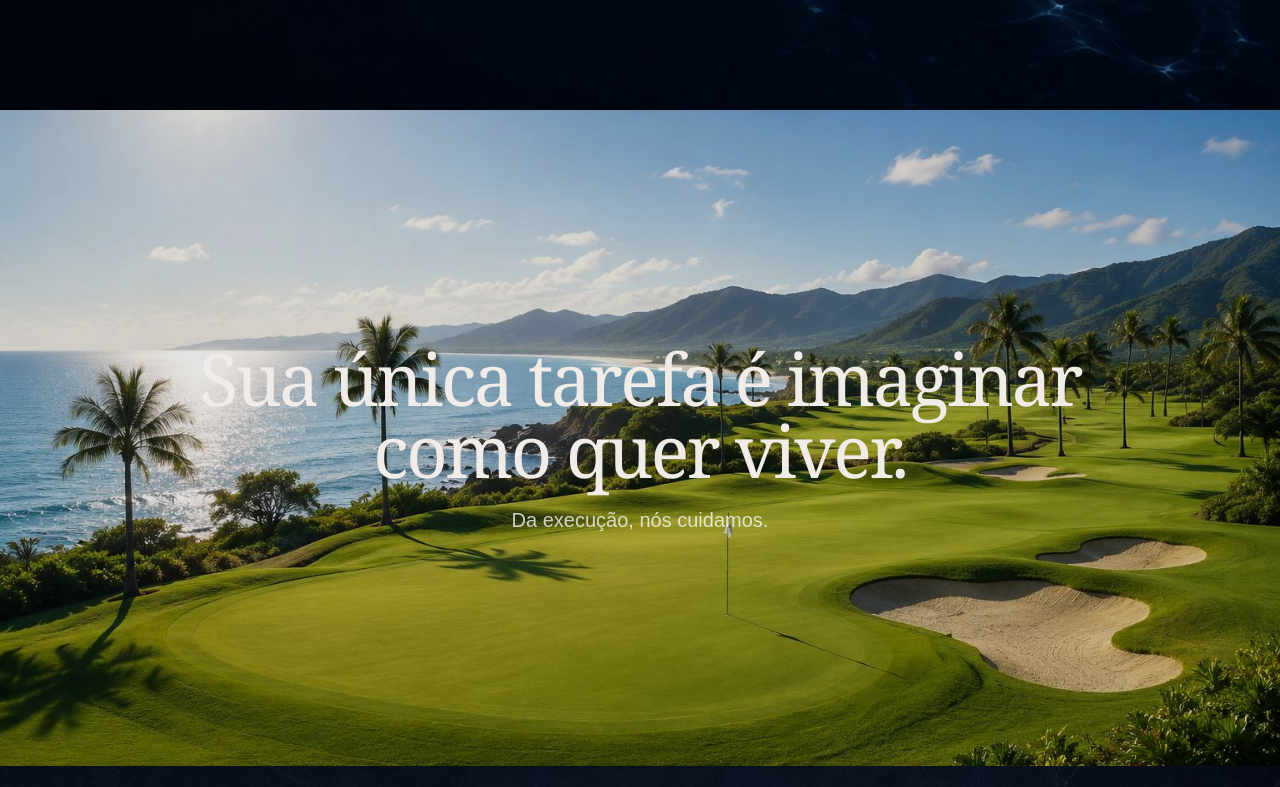
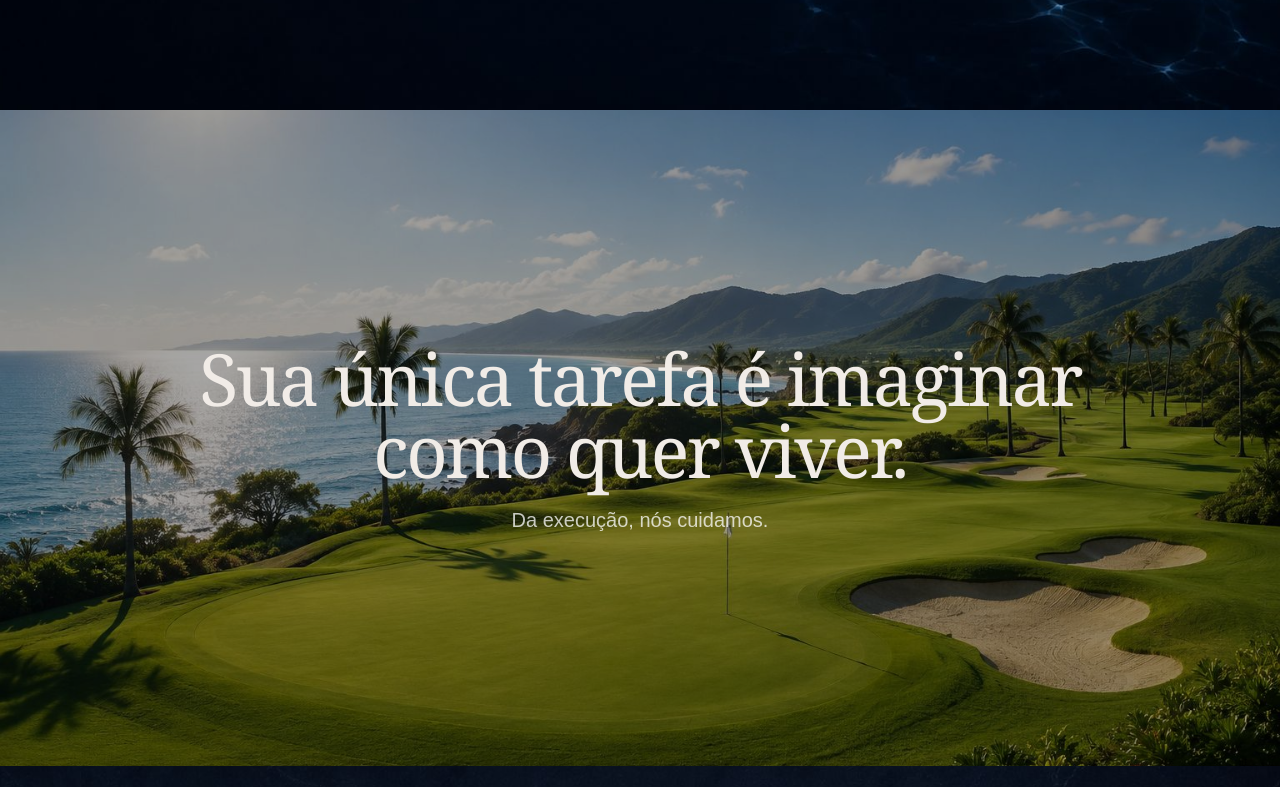
Before and after one commit to andradeitalo4008-ui/corddiali, a Next.js app: page / in a window 1280 px wide. Shown: the part 3555-4342 px from the top of the page. Built offline with nearby package versions, Linux system fonts and the light colour scheme.

Commit message:
Update page.tsx

```diff
--- a/app/page.tsx
+++ b/app/page.tsx
@@ -210,7 +210,7 @@ export default function Home() {
     alt="Campo de golfe em cenário paradisíaco"
   />
 
-  <div className="absolute inset-0 bg-black/10" />
+  <div className="absolute inset-0 bg-black/35" />
 
   <div className="container-x relative z-10 text-center">
     <h2 className="display text-4xl md:text-7xl max-w-4xl mx-auto">
```
